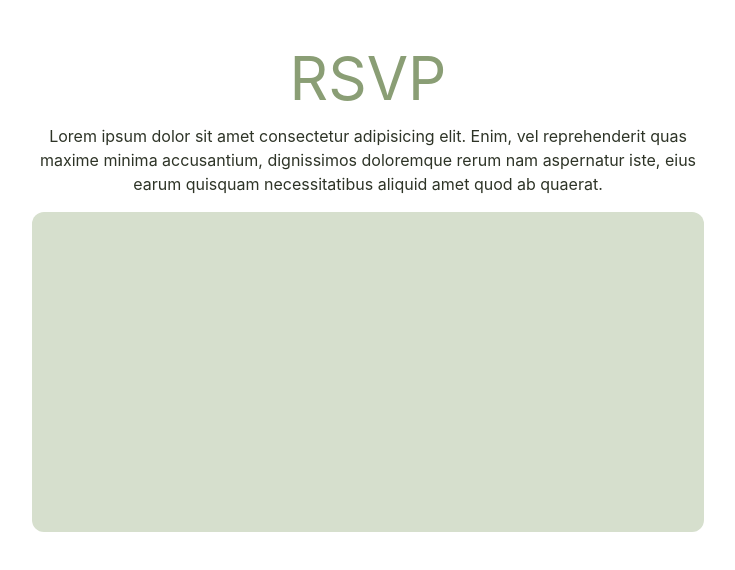
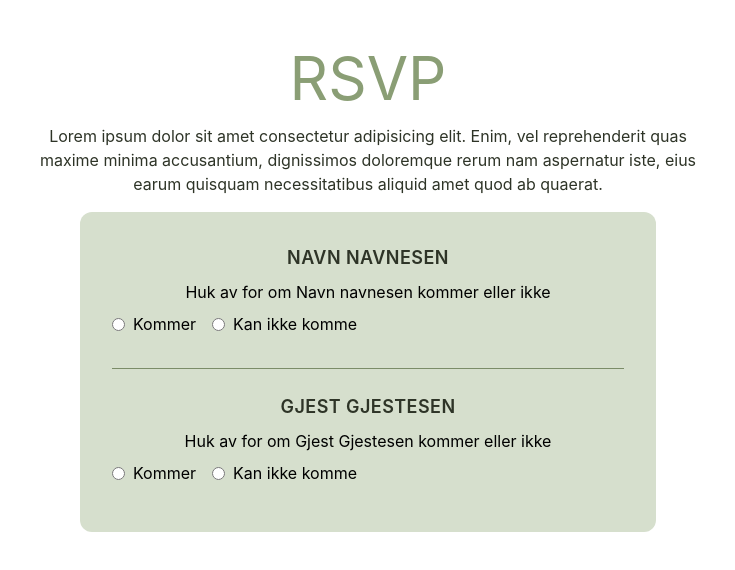
Before and after one commit to BenedicteITS/RSVP, a React (Vite) app in the folder Project/: page / in a window 1280 px wide. Shown: the top 570 px of the page, without its empty margins (272-1007 px from the left). Built offline with nearby package versions, Linux system fonts and the light colour scheme.

Commit message:
Add two hardcoded guests with attendance options

```diff
--- a/Project/src/components/Card.tsx
+++ b/Project/src/components/Card.tsx
@@ -1,6 +1,58 @@
 function CardKomponent() {
+  const guest1: string = "Navn navnesen";
+  const guest2: string = "Gjest Gjestesen";
   return (
-    <div className="mx-auto max-w-xl md:max-w-2xl min-h-80 rounded-xl bg-sage-light-500 p-8"></div>
+    <div className="mx-auto max-w-md md:max-w-xl min-h-80 rounded-xl bg-sage-light-500 p-8 flex flex-col">
+      <div>
+        <div className="text-lg font-semibold tracking-wide text-sage-dark-300 uppercase">
+          <p>{guest1}</p>
+        </div>
+        <p className="mt-2 text-sage-900">
+          Huk av for om {guest1} kommer eller ikke
+        </p>
+        <div className="flex gap-4 mt-2 pb-2">
+          <label className="flex items-center gap-2">
+            <input type="radio" name={`attending-${guest1}`} value="yes" />
+            Kommer
+          </label>
+
+          <label className="flex items-center gap-2">
+            <input type="radio" name={`attending-${guest1}`} value="no" />
+            Kan ikke komme
+          </label>
+        </div>
+      </div>
+      <hr className="my-6 border-sage-600 " />
+      <div>
+        <div className="text-lg font-semibold tracking-wide text-sage-dark-300 uppercase">
+          <p>{guest2}</p>
+        </div>
+        <p className="mt-2 text-sage-900">
+          Huk av for om {guest2} kommer eller ikke
+        </p>
+        <div className="flex gap-4 mt-2 pb-2">
+          <label className="flex items-center gap-2">
+            <input
+              type="radio"
+              name={`attending-${guest2}`}
+              value="yes"
+              onClick={() => {}}
+            />
+            Kommer
+          </label>
+
+          <label className="flex items-center gap-2">
+            <input
+              type="radio"
+              name={`attending-${guest2}`}
+              value="no"
+              onClick={() => {}}
+            />
+            Kan ikke komme
+          </label>
+        </div>
+      </div>
+    </div>
   );
 }
 export default CardKomponent;
```
